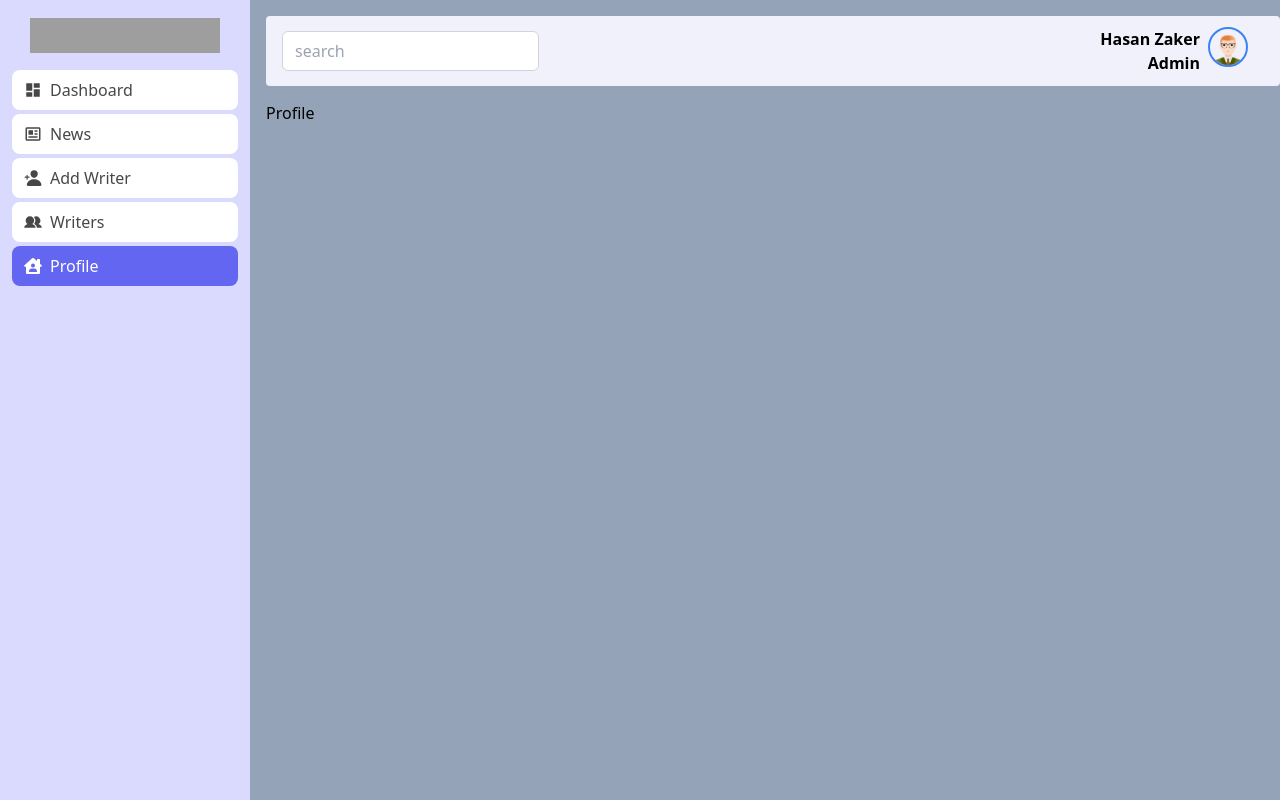
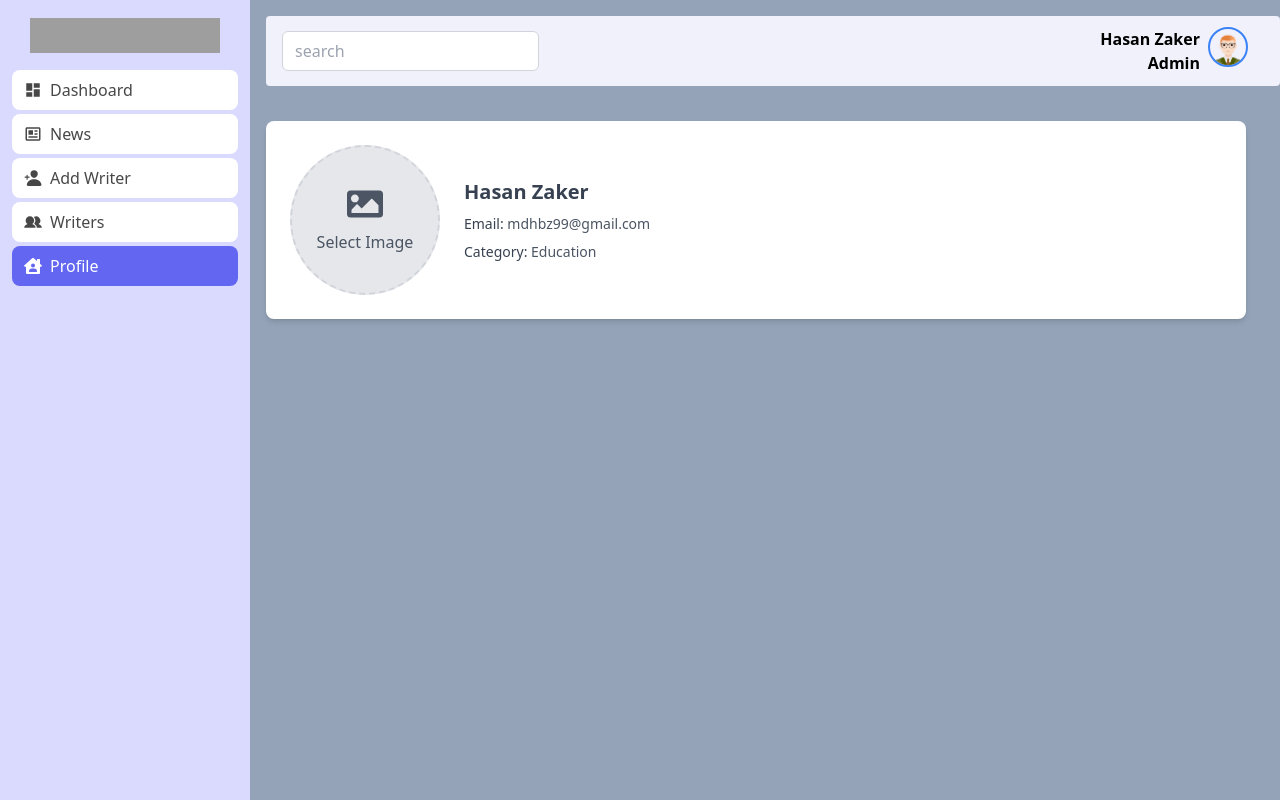
Before and after one commit to HasanBinZaker99/news-portal, a React (Vite) app in the folder client/: page /dashboard/profile in a window 1280 px wide. Built offline with nearby package versions, Linux system fonts and the light colour scheme; grey boxes are pictures that could not be loaded.

Commit message:
User profile page design part1

```diff
--- a/client/src/dashboard/pages/Profile.jsx
+++ b/client/src/dashboard/pages/Profile.jsx
@@ -1,7 +1,32 @@
 import React from "react";
+import { FaImage } from "react-icons/fa";
 
 const Profile = () => {
-  return <div>Profile</div>;
+  return (
+    <div className="w-full grid grid-cols-1 lg:grid-cols gap-2 mt-5">
+      <div className="bg-white p-6 rounded-lg flex items-center shadow-md">
+        <div className="flex-shrink-0">
+          <label
+            htmlFor="img"
+            className="w-[150px] h-[150px] flex flex-col justify-center items-center rounded-full bg-gray-200 border-2 border-dashed border-gray-300 text-gray-600 cursor-pointer hover:bg-gray-200 transition duration-300"
+          >
+            <FaImage className="text-4xl" />
+            <span className="mt-2">Select Image</span>
+          </label>
+          <input type="file" id="img" className="hidden" />
+        </div>
+        <div className="ml-6 text-gray-700 flex flex-col space-y-2">
+          <h3 className="text-xl font-bold">Hasan Zaker</h3>
+          <p className="text-sm">
+            Email: <span className="text-gray-600">mdhbz99@gmail.com</span>
+          </p>
+          <p className="text-sm">
+            Category: <span className="text-gray-600">Education</span>
+          </p>
+        </div>
+      </div>
+    </div>
+  );
 };
 
 export default Profile;
```
